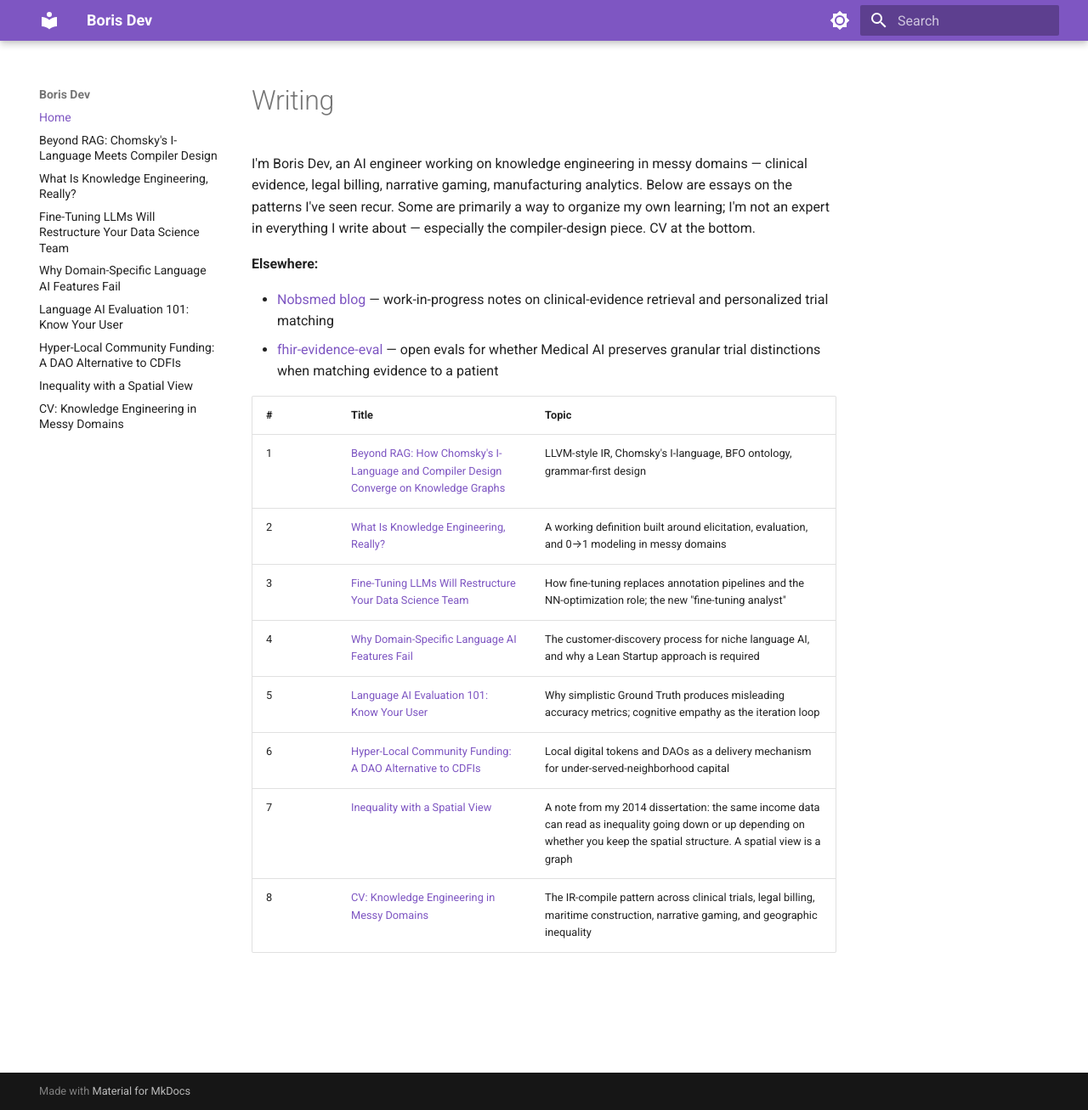
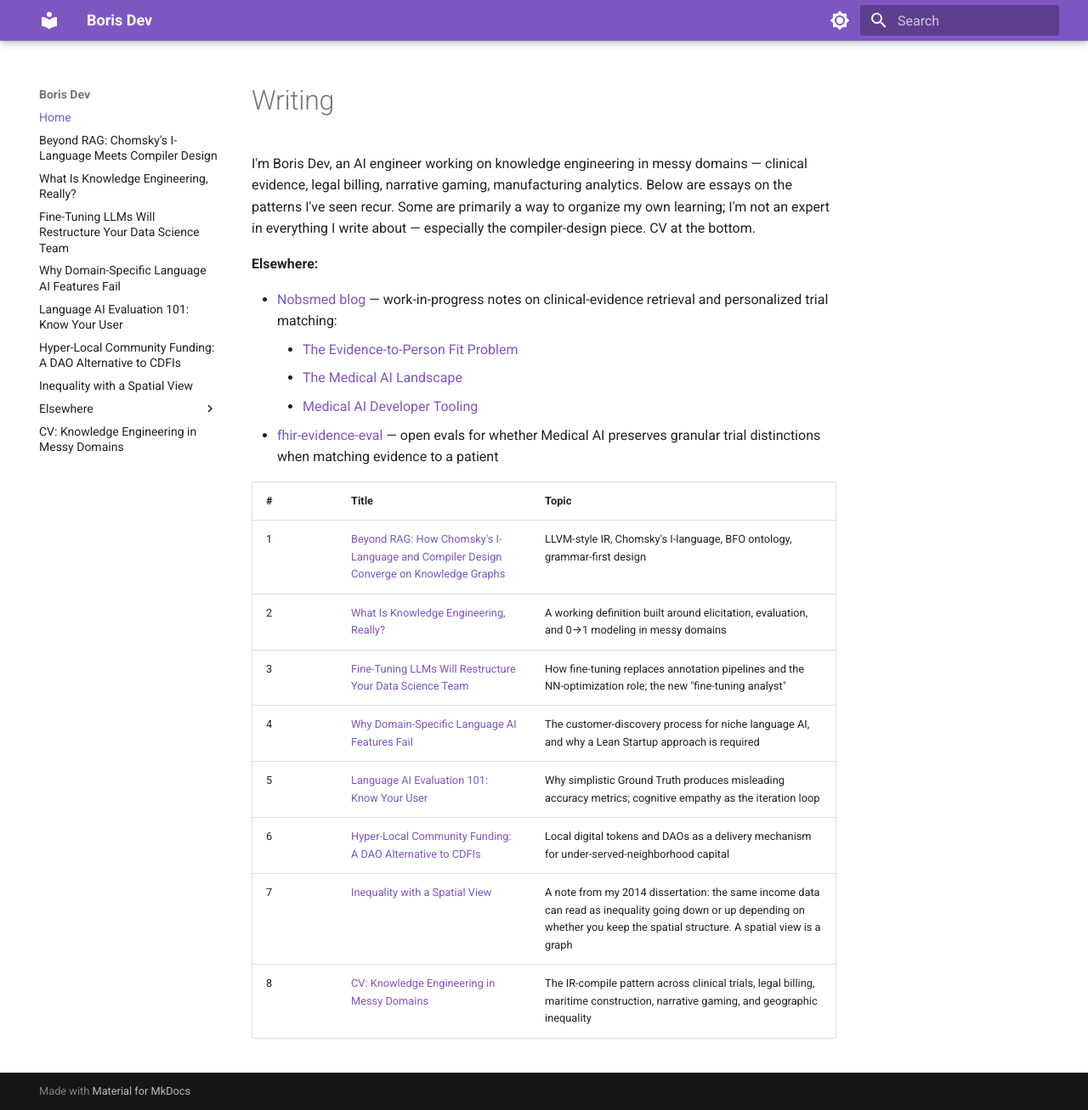
Before and after one commit to borisdev/borisdev.github.io, an MkDocs documentation site: the page built from docs/index.md, in a window 1280 px wide and 1307 px high. Shown: the whole window at 85% size. Built offline with MkDocs 1.6.1 and Material for MkDocs 9.7.7, drawn with Linux system fonts in a browser that asks for light colours.

Commit message:
Index Nobsmed posts + fhir-evidence-eval in nav and homepage
- Homepage Elsewhere block: nest individual Nobsmed posts under the blog index link
- mkdocs nav: add Elsewhere expandable group between Spatial View and CV

Co-Authored-By: Claude Opus 4.7 (1M context) <noreply@anthropic.com>

```diff
--- a/docs/index.md
+++ b/docs/index.md
@@ -9,7 +9,10 @@ I'm Boris Dev, an AI engineer working on knowledge engineering in messy domains
 
 **Elsewhere:**
 
-- [Nobsmed blog](https://nobsmed.com/blog) — work-in-progress notes on clinical-evidence retrieval and personalized trial matching
+- [Nobsmed blog](https://nobsmed.com/blog) — work-in-progress notes on clinical-evidence retrieval and personalized trial matching:
+    - [The Evidence-to-Person Fit Problem](https://nobsmed.com/blog/evidence-to-person-fit)
+    - [The Medical AI Landscape](https://nobsmed.com/blog/medical-ai-landscape)
+    - [Medical AI Developer Tooling](https://nobsmed.com/blog/medical-ai-developer-tooling)
 - [fhir-evidence-eval](https://github.com/borisdev/fhir-evidence-eval) — open evals for whether Medical AI preserves granular trial distinctions when matching evidence to a patient
 
 | # | Title | Topic |
--- a/mkdocs.yml
+++ b/mkdocs.yml
@@ -47,4 +47,9 @@ nav:
   - "Language AI Evaluation 101: Know Your User": language-ai-evaluation-101.md
   - "Hyper-Local Community Funding: A DAO Alternative to CDFIs": hyperlocal-community-funding.md
   - "Inequality with a Spatial View": spatial-view-is-a-graph.md
+  - Elsewhere:
+    - "Nobsmed: The Evidence-to-Person Fit Problem": https://nobsmed.com/blog/evidence-to-person-fit
+    - "Nobsmed: The Medical AI Landscape": https://nobsmed.com/blog/medical-ai-landscape
+    - "Nobsmed: Medical AI Developer Tooling": https://nobsmed.com/blog/medical-ai-developer-tooling
+    - "fhir-evidence-eval (GitHub)": https://github.com/borisdev/fhir-evidence-eval
   - "CV: Knowledge Engineering in Messy Domains": boris_dev_resume.md
```
